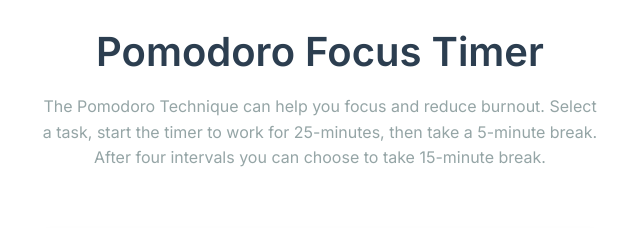
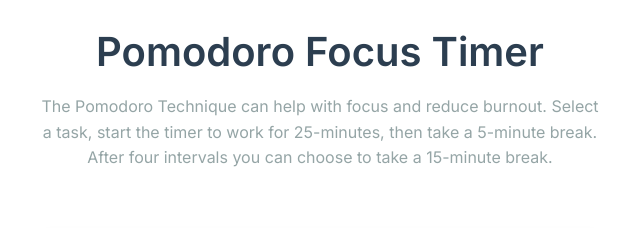
Before and after one commit to Diablopop/pomodoro-focus-engine, a plain HTML site: page index.html in a window 1280 px wide. Shown: the top 228 px of the page, 320-960 px from the left. Drawn offline with Linux system fonts and the light colour scheme.

Commit message:
Force deployment for copy updates

```diff
--- a/index.html
+++ b/index.html
@@ -3,6 +3,7 @@
 <head>
     <meta charset="UTF-8">
     <meta name="viewport" content="width=device-width, initial-scale=1.0">
+    <!-- Updated: Force deployment -->
     <title>Pomodoro Focus Timer</title>
     <link rel="stylesheet" href="styles.css">
     <link href="https://fonts.googleapis.com/css2?family=Inter:wght@300;400;500;600&display=swap" rel="stylesheet">
@@ -12,7 +13,7 @@
         <header>
             <h1>Pomodoro Focus Timer</h1>
             <p class="description">
-                The Pomodoro Technique can help you focus and reduce burnout. Select a task, start the timer to work for 25-minutes, then take a 5-minute break. After four intervals you can choose to take 15-minute break.
+                The Pomodoro Technique can help with focus and reduce burnout. Select a task, start the timer to work for 25-minutes, then take a 5-minute break. After four intervals you can choose to take a 15-minute break.
             </p>
         </header>
 
```
